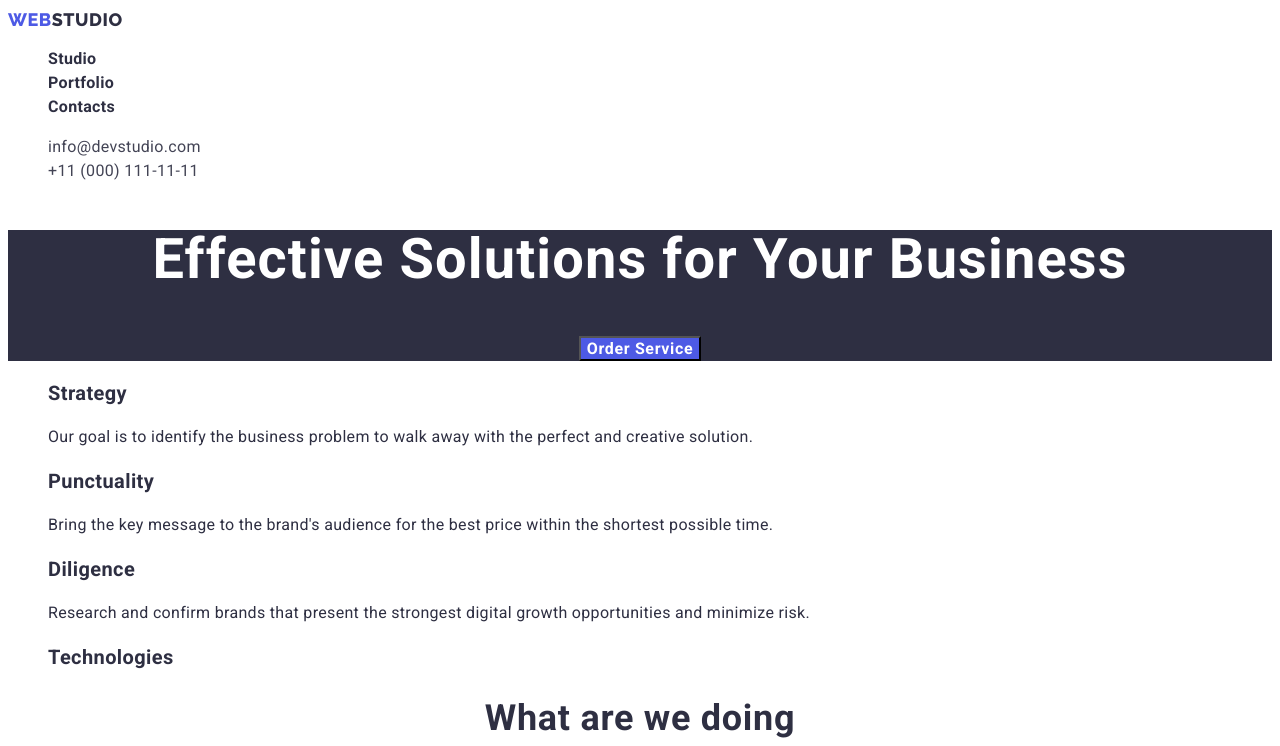
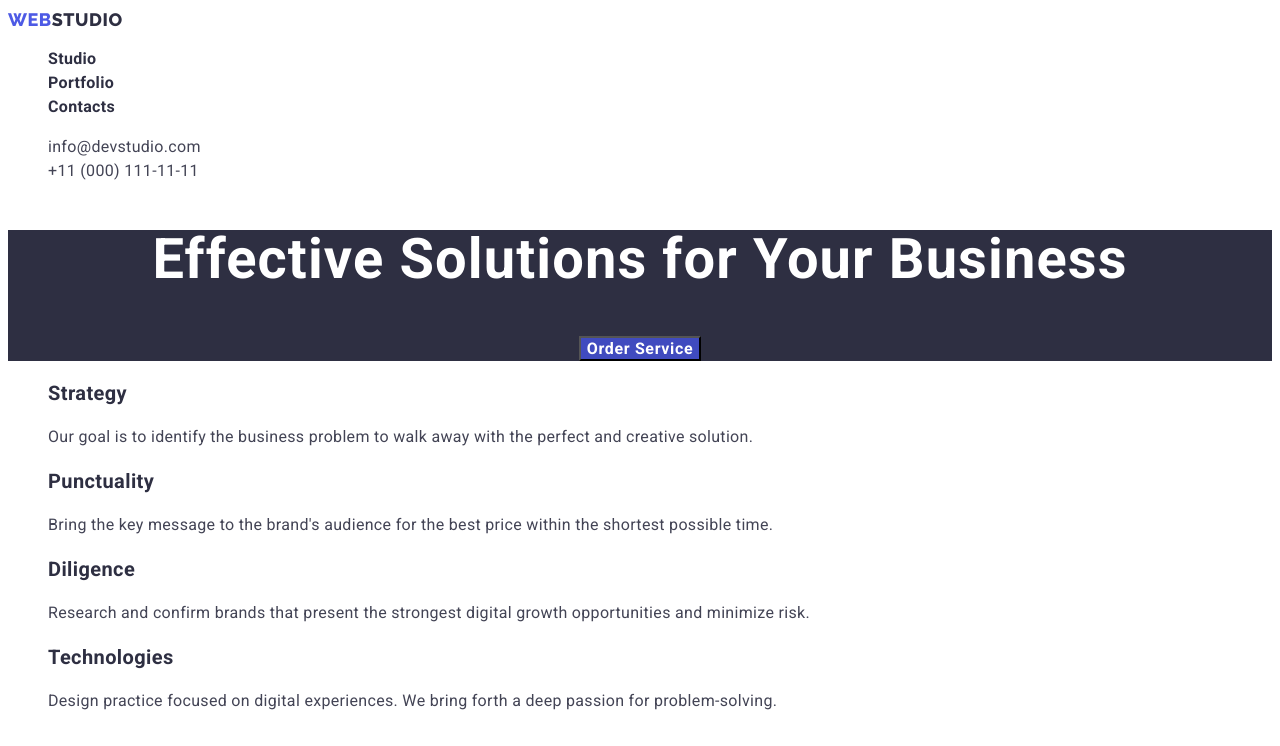
Before and after one commit to CorolUser15/goit-markup-hw-02, a plain HTML site: page index.html in a window 1280 px wide. Both pictures are taken after a click on the button "Order Service". Shown: the top 746 px of the page. Drawn offline with Linux system fonts and the light colour scheme.

Commit message:
goit-markup-hw-02

```diff
--- a/css/styles.css
+++ b/css/styles.css
@@ -18,7 +18,11 @@ body{
  }
  ul{
     list-style: none;
-}
+ }
+    li{
+        background-color: var(--button);
+    }
+
  .logo{
      color: var(--primary-text-color);
      font-family: 'Raleway', sans-serif;
@@ -83,8 +87,8 @@ body{
     letter-spacing: 0.04em;
     cursor: pointer;
 }
-.button:hover,
-.button:focus{
+.hero-button:hover,
+.hero-button:focus{
     background-color: var(--background-color-button);
     color: var(--button);
 }
@@ -108,6 +112,7 @@ body{
     letter-spacing: 0.02em;
 }
 .title-content{
+    color: var(--contacts);
     font-size: 16px;
     line-height: 1.5;
     letter-spacing: 0.02em;
@@ -143,11 +148,12 @@ body{
 }
 
 .btn{
+    color: var(--logo);
     font-family: 'Roboto';
     font-weight: 700;
     font-size: 16px;
     line-height: 1.5;
-    color: var(--logo);
+    background-color: var(--footer-logo);
     letter-spacing: 0.04em;
     cursor: pointer;
     text-align: center;
@@ -167,6 +173,7 @@ body{
 
 }
 .title-list-item{
+    color: var(--contacts);
     font-size: 16px;
     line-height: 1.5;
     letter-spacing: 0.02em;
--- a/index.html
+++ b/index.html
@@ -39,8 +39,7 @@
           <ul>
             <li>
                 <h3 class="title">Strategy</h3>
-                <p class="title-content">Our goal is to identify the business
-                    problem to walk away with the perfect and creative solution. </p>
+                <p class="title-content">Our goal is to identify the business problem to walk away with the perfect and creative solution. </p>
             </li>
             <li>
                 <h3 class="title">Punctuality</h3>
@@ -52,7 +51,7 @@
             </li>
             <li>
                 <h3 class="title">Technologies</h3>
-                <p class="title-content"Design practice focused on digital experiences. We bring forth a deep passion for problem-solving.</p>
+                <p class="title-content"> Design practice focused on digital experiences. We bring forth a deep passion for problem-solving.</p>
             </li>
           </ul>
         </section>
```
